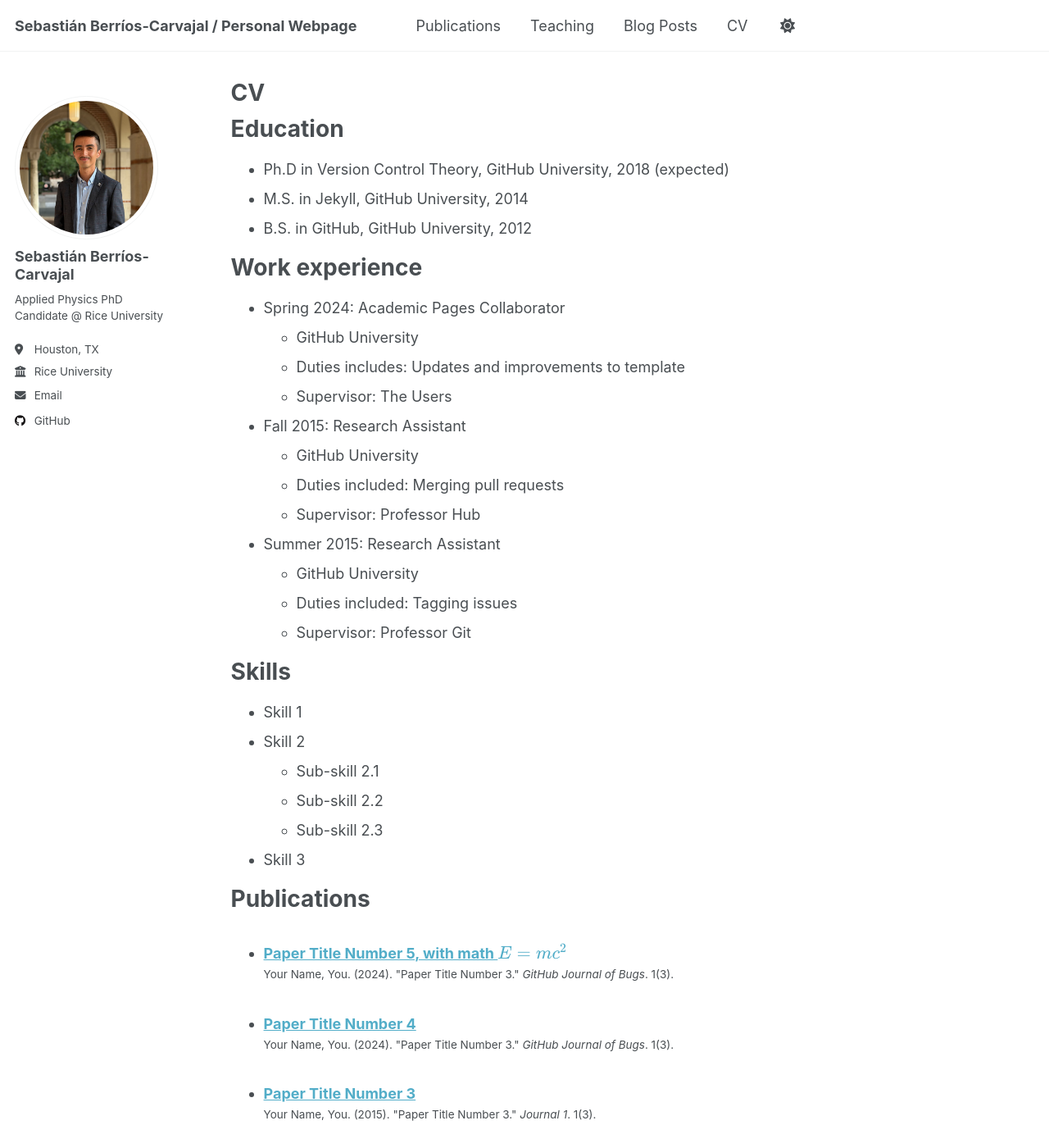
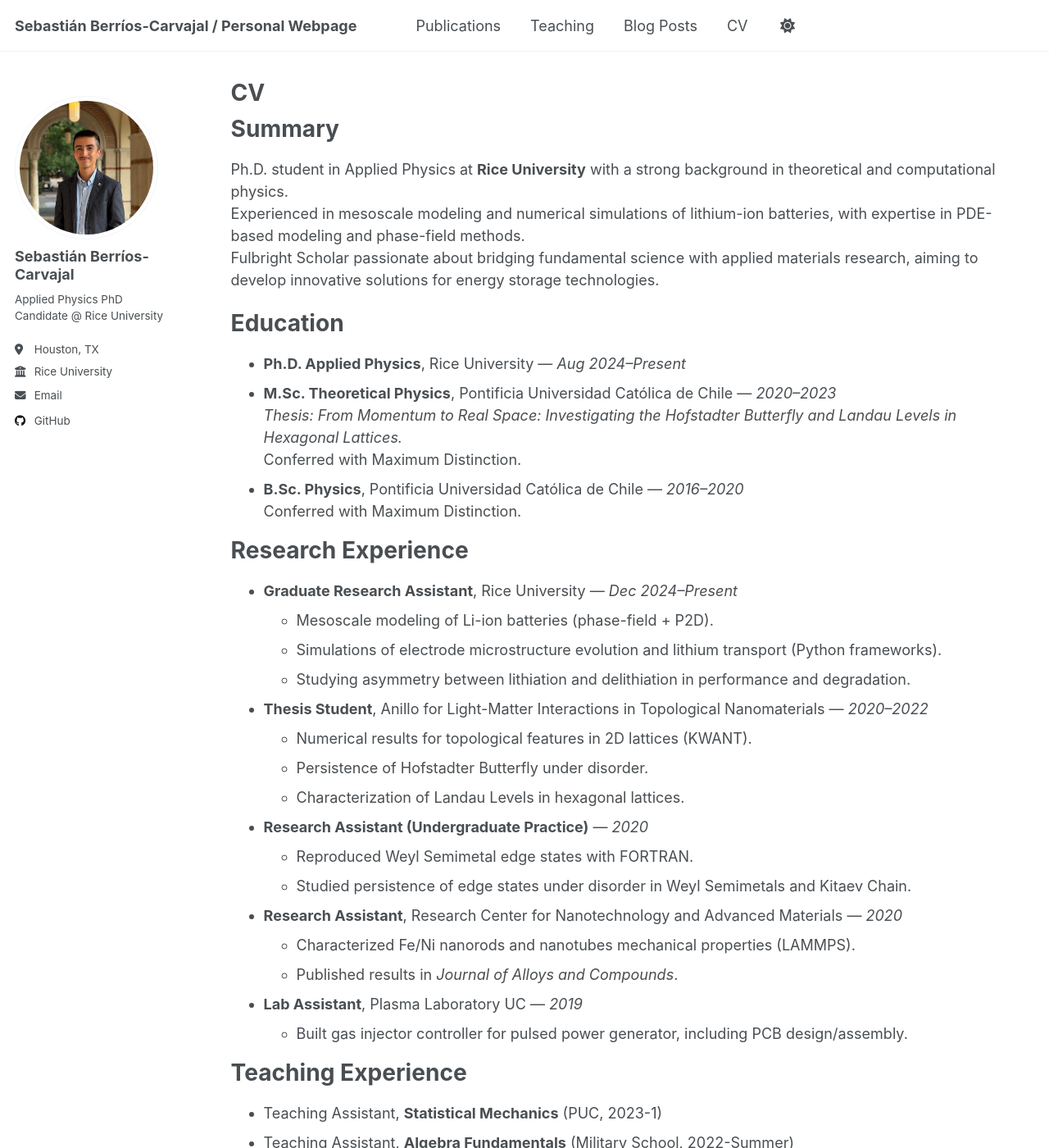
Before and after one commit to sberrioscarvajal/sberrioscarvajal.github.io, a Jekyll site: the page built from _pages/cv.md, in a window 1280 px wide and 1400 px high. Shown: the whole window at 82% size. Built offline with Jekyll 4.4.1, drawn with Linux system fonts in a browser that asks for light colours; a script that is not in the unit is left out; some of the changed text lies outside the part shown.

Commit message:
Update cv.md

```diff
--- a/_pages/cv.md
+++ b/_pages/cv.md
@@ -9,50 +9,82 @@ redirect_from:
 
 {% include base_path %}
 
+Summary
+======
+Ph.D. student in Applied Physics at **Rice University** with a strong background in theoretical and computational physics.
+Experienced in mesoscale modeling and numerical simulations of lithium-ion batteries, with expertise in PDE-based modeling and phase-field methods.
+Fulbright Scholar passionate about bridging fundamental science with applied materials research, aiming to develop innovative solutions for energy storage technologies.
+
 Education
 ======
-* Ph.D in Version Control Theory, GitHub University, 2018 (expected)
-* M.S. in Jekyll, GitHub University, 2014
-* B.S. in GitHub, GitHub University, 2012
+* **Ph.D. Applied Physics**, Rice University — *Aug 2024–Present*
+* **M.Sc. Theoretical Physics**, Pontificia Universidad Católica de Chile — *2020–2023*
+  *Thesis:* *From Momentum to Real Space: Investigating the Hofstadter Butterfly and Landau Levels in Hexagonal Lattices.*
+  Conferred with Maximum Distinction.
+* **B.Sc. Physics**, Pontificia Universidad Católica de Chile — *2016–2020*
+  Conferred with Maximum Distinction.
 
-Work experience
+Research Experience
 ======
-* Spring 2024: Academic Pages Collaborator
-  * GitHub University
-  * Duties includes: Updates and improvements to template
-  * Supervisor: The Users
+* **Graduate Research Assistant**, Rice University — *Dec 2024–Present*
+  - Mesoscale modeling of Li-ion batteries (phase-field + P2D).
+  - Simulations of electrode microstructure evolution and lithium transport (Python frameworks).
+  - Studying asymmetry between lithiation and delithiation in performance and degradation.
 
-* Fall 2015: Research Assistant
-  * GitHub University
-  * Duties included: Merging pull requests
-  * Supervisor: Professor Hub
+* **Thesis Student**, Anillo for Light-Matter Interactions in Topological Nanomaterials — *2020–2022*
+  - Numerical results for topological features in 2D lattices (KWANT).
+  - Persistence of Hofstadter Butterfly under disorder.
+  - Characterization of Landau Levels in hexagonal lattices.
 
-* Summer 2015: Research Assistant
-  * GitHub University
-  * Duties included: Tagging issues
-  * Supervisor: Professor Git
+* **Research Assistant (Undergraduate Practice)** — *2020*
+  - Reproduced Weyl Semimetal edge states with FORTRAN.
+  - Studied persistence of edge states under disorder in Weyl Semimetals and Kitaev Chain.
 
-Skills
+* **Research Assistant**, Research Center for Nanotechnology and Advanced Materials — *2020*
+  - Characterized Fe/Ni nanorods and nanotubes mechanical properties (LAMMPS).
+  - Published results in *Journal of Alloys and Compounds*.
+
+* **Lab Assistant**, Plasma Laboratory UC — *2019*
+  - Built gas injector controller for pulsed power generator, including PCB design/assembly.
+
+Teaching Experience
 ======
-* Skill 1
-* Skill 2
-  * Sub-skill 2.1
-  * Sub-skill 2.2
-  * Sub-skill 2.3
-* Skill 3
+* Teaching Assistant, **Statistical Mechanics** (PUC, 2023-1)
+* Teaching Assistant, **Algebra Fundamentals** (Military School, 2022-Summer)
+* Teaching Assistant, **Computational Physics (FIZ1431)** (PUC, 2021-1)
+* Teaching Assistant, **Algebra (EM-ALG101)** (Military School, 2021–2022)
+* Teaching Assistant, **Calculus II (MAT1620)** (PUC, 2019-2)
+* Laboratory Assistant, **Thermodynamics (FIS0152)** (PUC, 2018–2019)
+* Teaching Assistant, **Calculus I (MAT1100)** (PUC, 2017–2021)
+* Teaching Assistant, **Physics for Sciences (FIS109C)** (PUC, 2017–2023)
+
+Courses and Diplomas
+======
+* Density Functional Theory — Institut Polytechnique de Paris, Coursera (2021)
 
 Publications
 ======
-  <ul>{% for post in site.publications reversed %}
-    {% include archive-single-cv.html %}
-  {% endfor %}</ul>
+* **Structural stability, shape memory and mechanical properties of Fe/Ni core/shell nanorods.**
+  *Journal of Alloys and Compounds* (2021). [https://doi.org/10.1016/j.jallcom.2021.160206](https://doi.org/10.1016/j.jallcom.2021.160206)
 
-Teaching
+Languages
 ======
-  <ul>{% for post in site.teaching reversed %}
-    {% include archive-single-cv.html %}
-  {% endfor %}</ul>
+* Spanish — Native
+* English — Professional working proficiency
 
-Service and leadership
+Scholarships
 ======
-* Currently signed in to 43 different slack teams
+* **Fulbright-ANID BIO Doctoral Scholarship** — ANID & Fulbright-Chile
+* **Matrícula Facultades Scholarship (2021–2022)** — PUC Physics Institute
+* **Gratuidad Scholarship (2016–2020)** — Government of Chile
+
+Service and Leadership
+======
+* **Fulbright Ring Member**, Rice University — *2024–Present*
+  - Organized cultural exchange and community events for Fulbright scholars.
+
+* **Graduate Physics Seminar Coordinator** — *2021–2022*
+  - Organized “Pizza Seminar” for graduate students to present/discuss research.
+
+* **President, Physics and Astronomy Student Body** — *2018*
+  - Led student–faculty communication, organized weekly research seminars, and community events.
```
